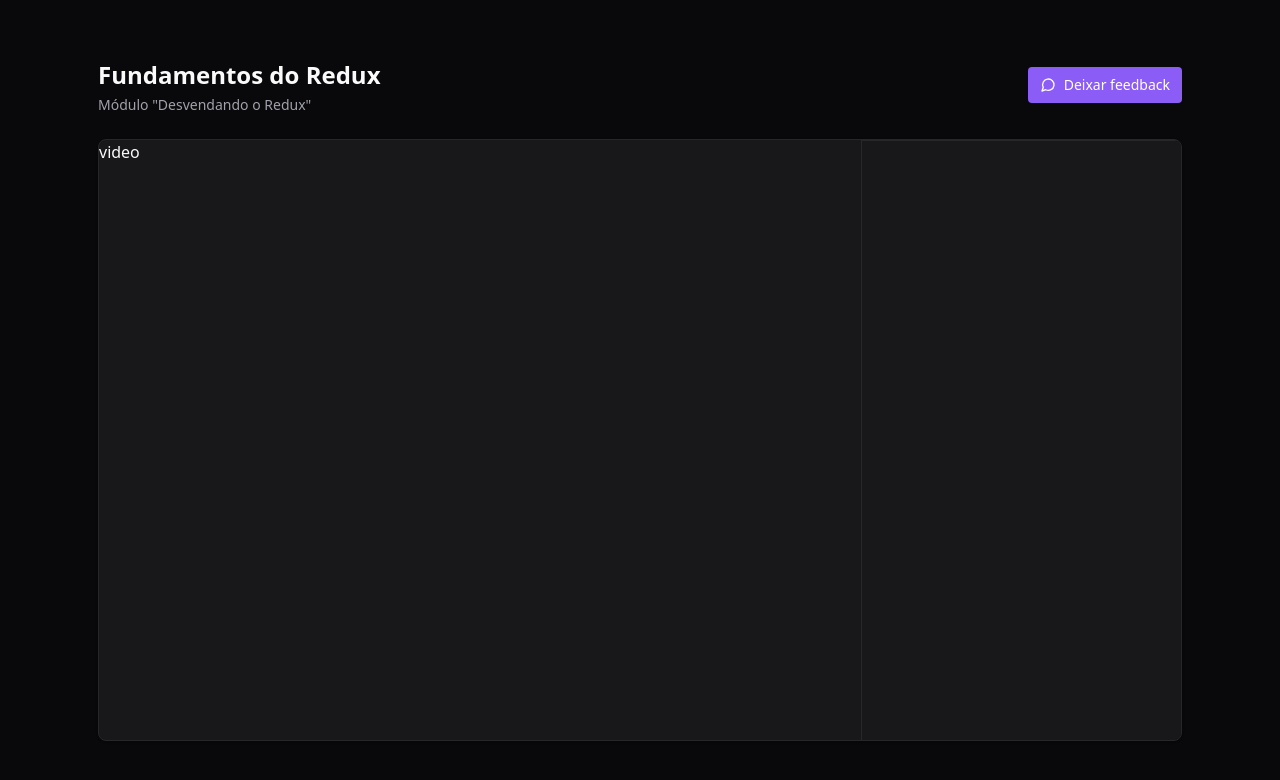
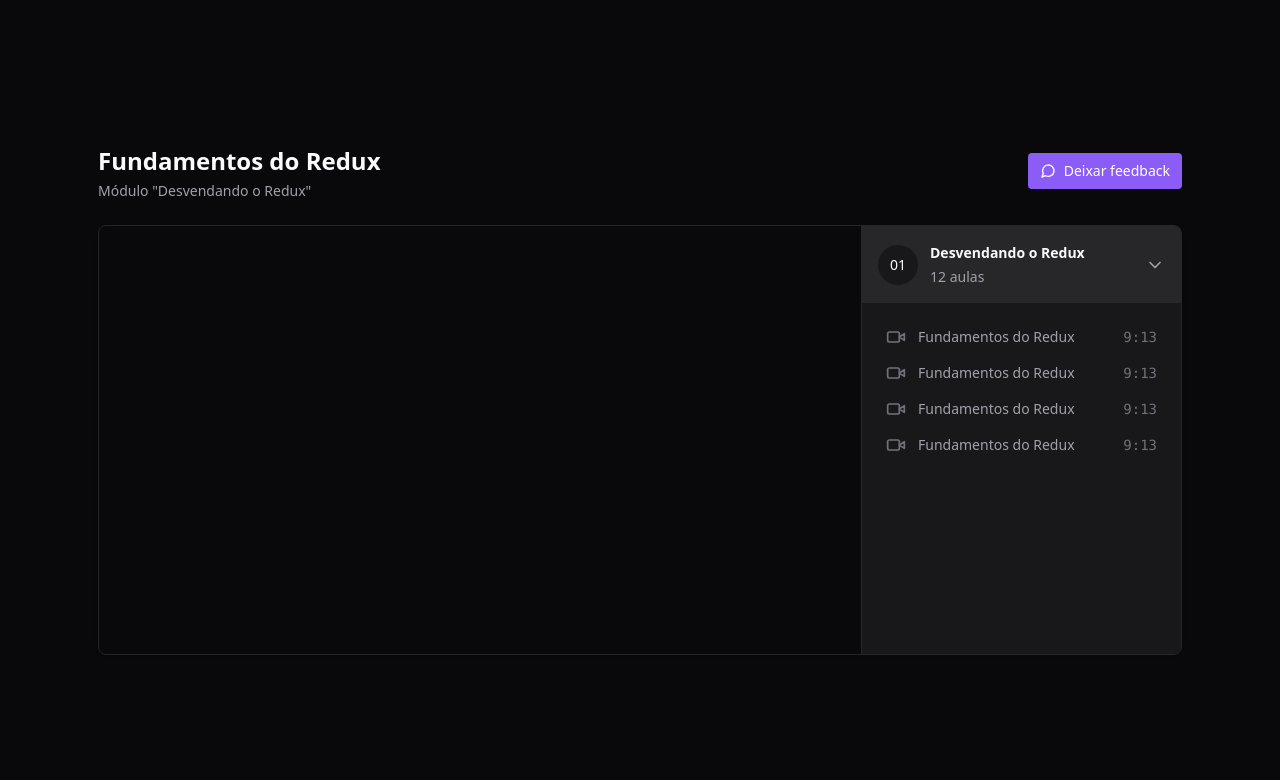
Before and after one commit to diaspd/redux-zustand-player, a React (Vite) app: page / in a window 1280 px wide. Shown: the top 780 px of the page. Built offline with nearby package versions, Linux system fonts and the light colour scheme.

Commit message:
added a video player

```diff
--- a/package.json
+++ b/package.json
@@ -14,6 +14,7 @@
     "lucide-react": "^0.268.0",
     "react": "^18.2.0",
     "react-dom": "^18.2.0",
+    "react-player": "^2.12.0",
     "react-redux": "^8.1.1"
   },
   "devDependencies": {
--- a/src/pages/Player.tsx
+++ b/src/pages/Player.tsx
@@ -1,4 +1,5 @@
-import { MessageCircle } from "lucide-react";
+import { ChevronDown, MessageCircle, VideoIcon } from "lucide-react";
+import ReactPlayer from "react-player";
 
 export function Player() {
   return (
@@ -17,12 +18,56 @@
         </button>
       </header>
 
-      <main className="relative gap-10 lg:flex grid overflow-hidden rounded-lg border border-zinc-800 bg-zinc-900 shadow">
+      <main className="relative lg:flex grid overflow-hidden rounded-lg border border-zinc-800 bg-zinc-900 shadow">
         <div className="flex-1">
-          video
+          <div className="w-full bg-zinc-950 aspect-video">
+          <ReactPlayer
+                width="100%"
+                height="100%"
+                controls
+                url="https://www.youtube.com/watch?v=Jai8w6K_GnY"
+              />
+          </div>
         </div>
-        <aside className="lg:w-80 border-t lg:border-l border-zinc-800 bg-zinc-900 h-[600px] w-full">
+        <aside className="lg:w-80 border-t lg:border-l border-zinc-800 bg-zinc-900 w-full">
+          <div>
+            <button className="flex w-full items-center gap-3 bg-zinc-800 p-4">
+              <div className="flex h-10 w-10 rounded-full items-center justify-center bg-zinc-900 text-sm font-medium">01</div>
 
+              <div className="flex flex-col gap-1 text-left">
+                <strong className="text-sm">Desvendando o Redux</strong>
+                <span className="text-sm text-zinc-400">12 aulas</span>
+              </div>
+
+              <ChevronDown className="w-5 h-5 ml-auto text-zinc-400"/>
+            </button>
+
+            <nav className="relative flex flex-col gap-4 p-6">
+              <button className="flex items-center gap-3 text-sm text-zinc-400">
+                <VideoIcon className="w-5 h-5 text-zinc-500"/>
+                <span>Fundamentos do Redux</span>
+                <span className="ml-auto font-mono text-sm text-zinc-500">9:13</span>
+              </button>
+
+              <button className="flex items-center gap-3 text-sm text-zinc-400">
+                <VideoIcon className="w-5 h-5 text-zinc-500"/>
+                <span>Fundamentos do Redux</span>
+                <span className="ml-auto font-mono text-sm text-zinc-500">9:13</span>
+              </button>
+
+              <button className="flex items-center gap-3 text-sm text-zinc-400">
+                <VideoIcon className="w-5 h-5 text-zinc-500"/>
+                <span>Fundamentos do Redux</span>
+                <span className="ml-auto font-mono text-sm text-zinc-500">9:13</span>
+              </button>
+
+              <button className="flex items-center gap-3 text-sm text-zinc-400">
+                <VideoIcon className="w-5 h-5 text-zinc-500"/>
+                <span>Fundamentos do Redux</span>
+                <span className="ml-auto font-mono text-sm text-zinc-500">9:13</span>
+              </button>
+            </nav>
+          </div>
         </aside>
       </main>
     </div>
```
Also changed, not shown: 1 other file (tests, documents, lock files or other folders).
